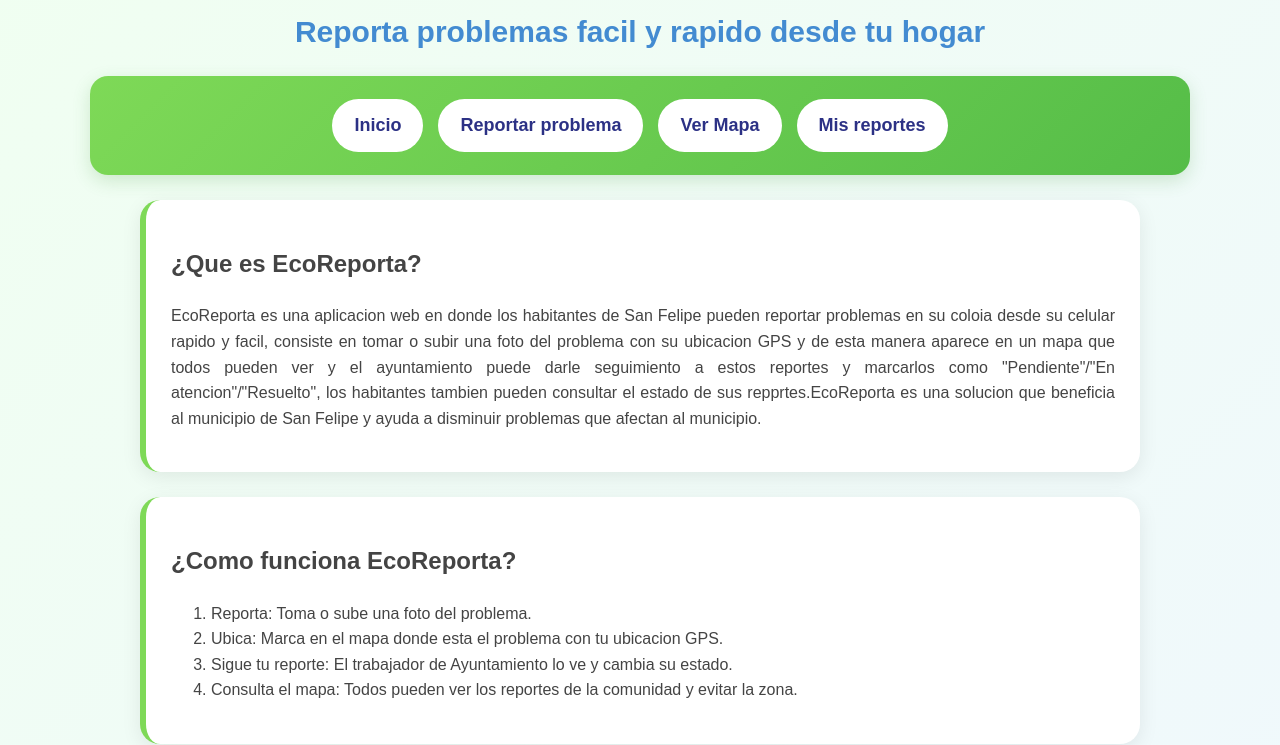
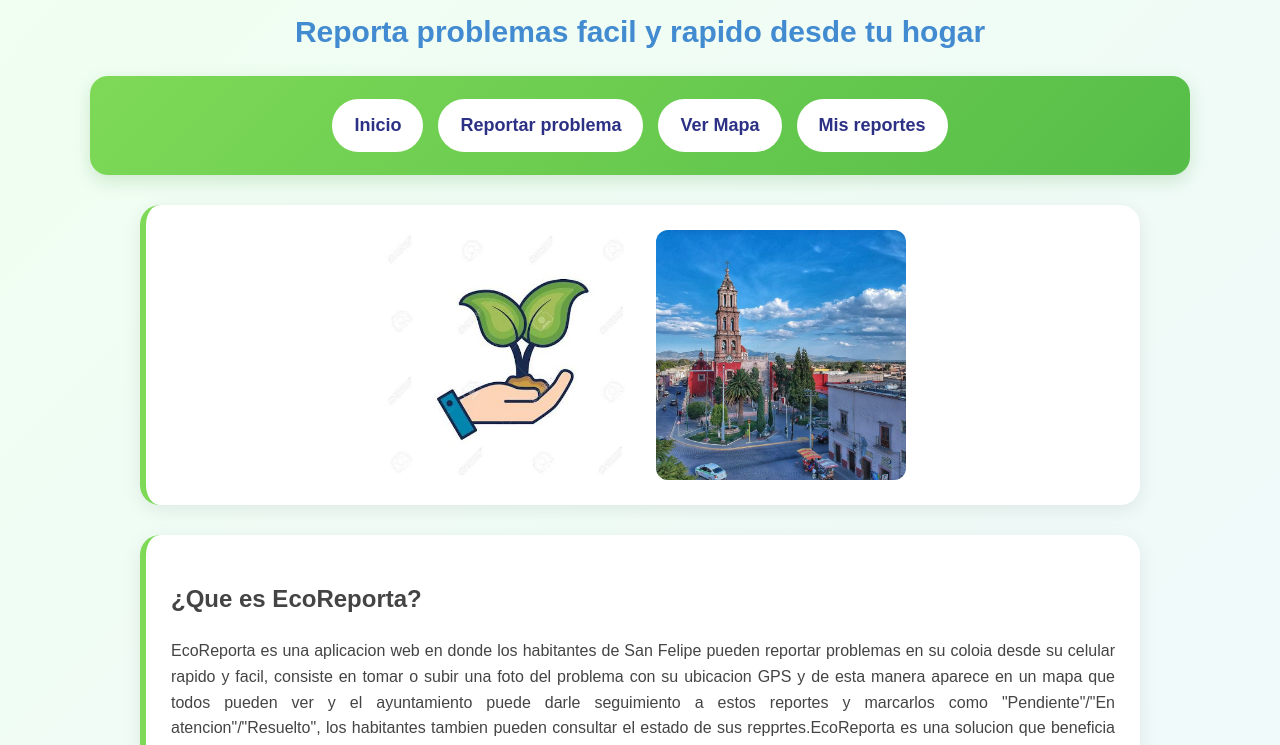
Before and after one commit to did1dnv/equipo2_ecoreporta, a Django app: page / in a window 1280 px wide. Shown: the part 206-951 px from the top of the page. Run offline with Django 5.2, Linux system fonts and the light colour scheme.

Commit message:
agrege las imagenes y las centre

```diff
--- a/paginaprincipal/static/paginaprincipal/estilos.css
+++ b/paginaprincipal/static/paginaprincipal/estilos.css
@@ -146,11 +146,17 @@ img {
         scroll-behavior: auto !important;
     }
 }
+.contenedor-imagenes {
+    display: flex;
+    justify-content: center;
+    align-items: center;
+    gap: 25px;
+    margin: 30px auto;
+}
 .icono-titulo {
-    width: 35px;          /* tamaño */
-    height: 35px;
+    width: 250px;          /* tamaño */
+    height: 250px;
     object-fit: cover;    /* Para que la imagen no se deforme */
-    border-radius: 5px;   /* para redondear las esquinas */
-    vertical-align: middle;
-    margin-left: 8px;
+    border-radius: 12px;   /* para redondear las esquinas */
+    box-shadow: 0 4px 8px rgba(o,o,o,o.1);
 }
--- a/paginaprincipal/templates/inicio.html
+++ b/paginaprincipal/templates/inicio.html
@@ -24,6 +24,9 @@
 </header>
 
 <main>
+    <section class="contenedor-imagenes">
+        <img src="{% static 'paginaprincipal/img/ecologia.jpg' %}" alt="Imagen 1" class="icono-titulo">
+        <img src="{% static 'paginaprincipal/img/imagen parroquia 2.jpeg' %}" alt="Imagen 2" class="icono-titulo"></section>
     <section>
         <h2>¿Que es EcoReporta?</h2>
         <p>EcoReporta es una aplicacion web en donde los habitantes de San Felipe pueden reportar problemas en su coloia desde su celular rapido y facil, consiste en tomar o subir una foto del problema con su ubicacion GPS y de esta manera aparece en un mapa que todos pueden ver y el ayuntamiento puede darle seguimiento a estos reportes y marcarlos como "Pendiente"/"En atencion"/"Resuelto", los habitantes tambien pueden consultar el estado de sus repprtes.EcoReporta es una solucion que beneficia al municipio de San Felipe y ayuda a disminuir problemas que afectan al municipio.</p>
```
